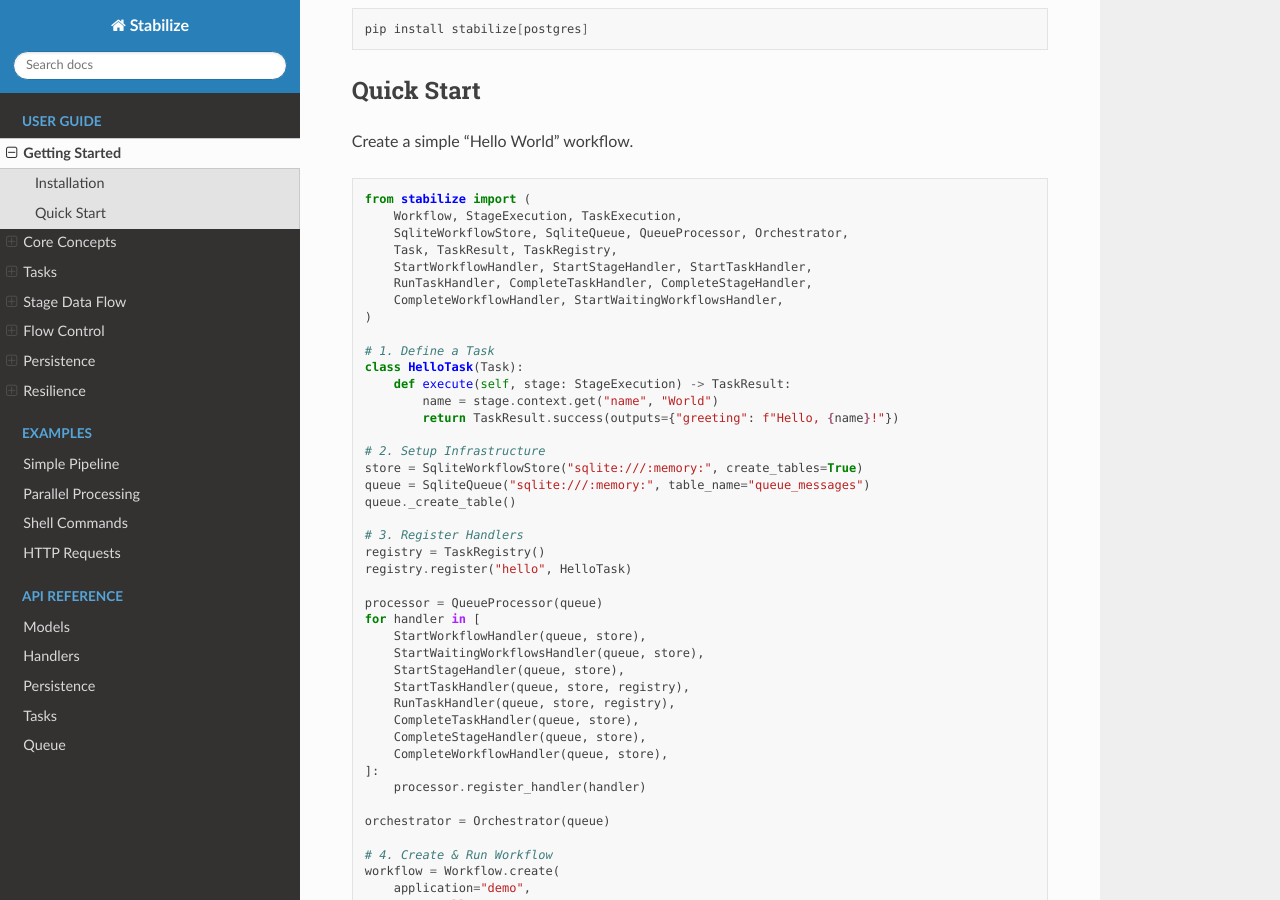
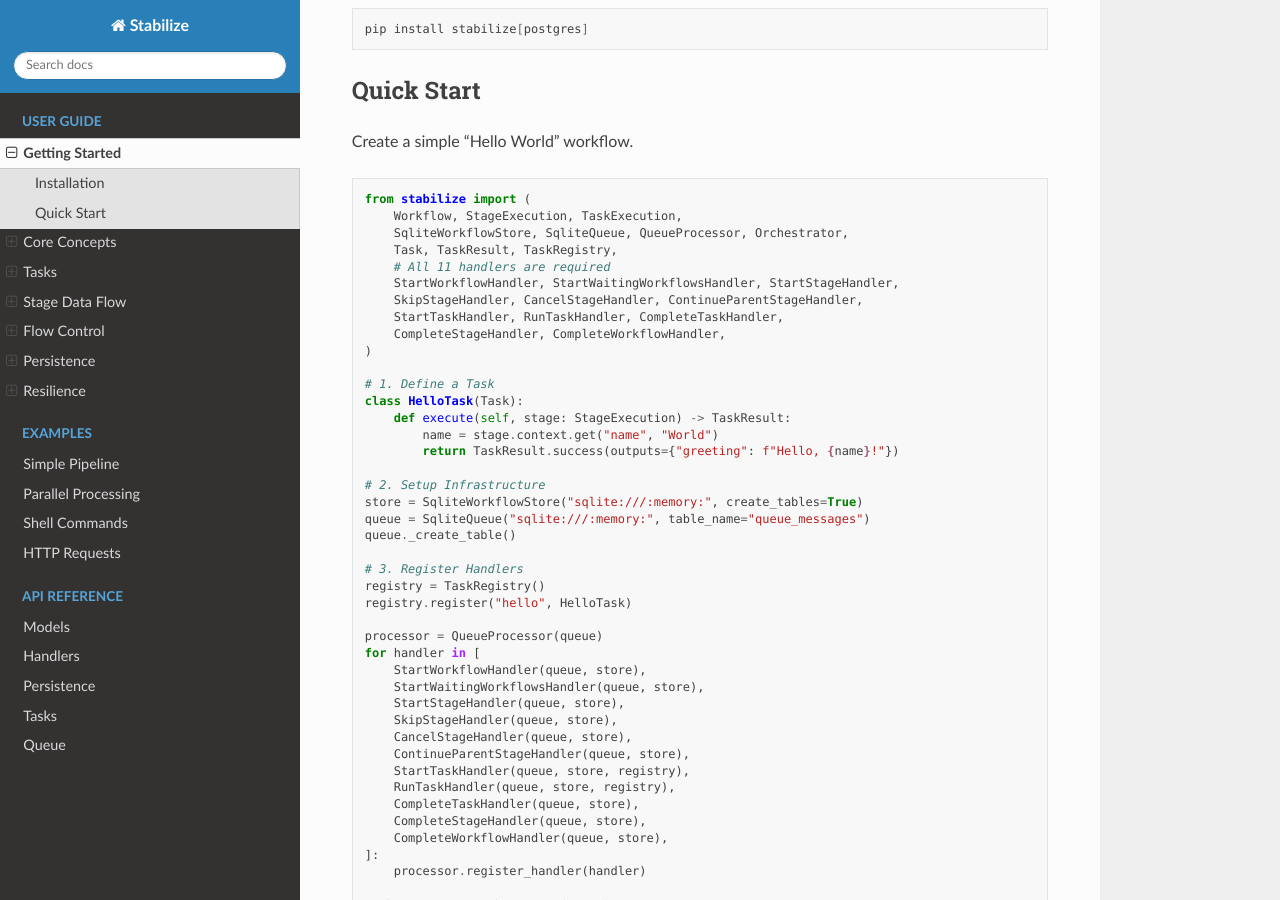
Before and after one commit to rodmena-limited/stabilize, a Sphinx documentation site: the page built from docs/guide/getting_started.rst, in a window 1280 px wide and 900 px high, scrolled down 371 px. Built offline with Sphinx 7.4.7 and the Read the Docs theme 3.1.0, drawn with Linux system fonts in a browser that asks for light colours.

Commit message:
updated docs

```diff
--- a/docs/guide/getting_started.rst
+++ b/docs/guide/getting_started.rst
@@ -27,9 +27,11 @@ Create a simple "Hello World" workflow.
         Workflow, StageExecution, TaskExecution,
         SqliteWorkflowStore, SqliteQueue, QueueProcessor, Orchestrator,
         Task, TaskResult, TaskRegistry,
-        StartWorkflowHandler, StartStageHandler, StartTaskHandler,
-        RunTaskHandler, CompleteTaskHandler, CompleteStageHandler,
-        CompleteWorkflowHandler, StartWaitingWorkflowsHandler,
+        # All 11 handlers are required
+        StartWorkflowHandler, StartWaitingWorkflowsHandler, StartStageHandler,
+        SkipStageHandler, CancelStageHandler, ContinueParentStageHandler,
+        StartTaskHandler, RunTaskHandler, CompleteTaskHandler,
+        CompleteStageHandler, CompleteWorkflowHandler,
     )
 
     # 1. Define a Task
@@ -52,6 +54,9 @@ Create a simple "Hello World" workflow.
         StartWorkflowHandler(queue, store),
         StartWaitingWorkflowsHandler(queue, store),
         StartStageHandler(queue, store),
+        SkipStageHandler(queue, store),
+        CancelStageHandler(queue, store),
+        ContinueParentStageHandler(queue, store),
         StartTaskHandler(queue, store, registry),
         RunTaskHandler(queue, store, registry),
         CompleteTaskHandler(queue, store),
```
Also changed, not shown: README.md (+8 -3 lines), docs/api/handlers.rst (+23 -0 lines), 1 other file.
